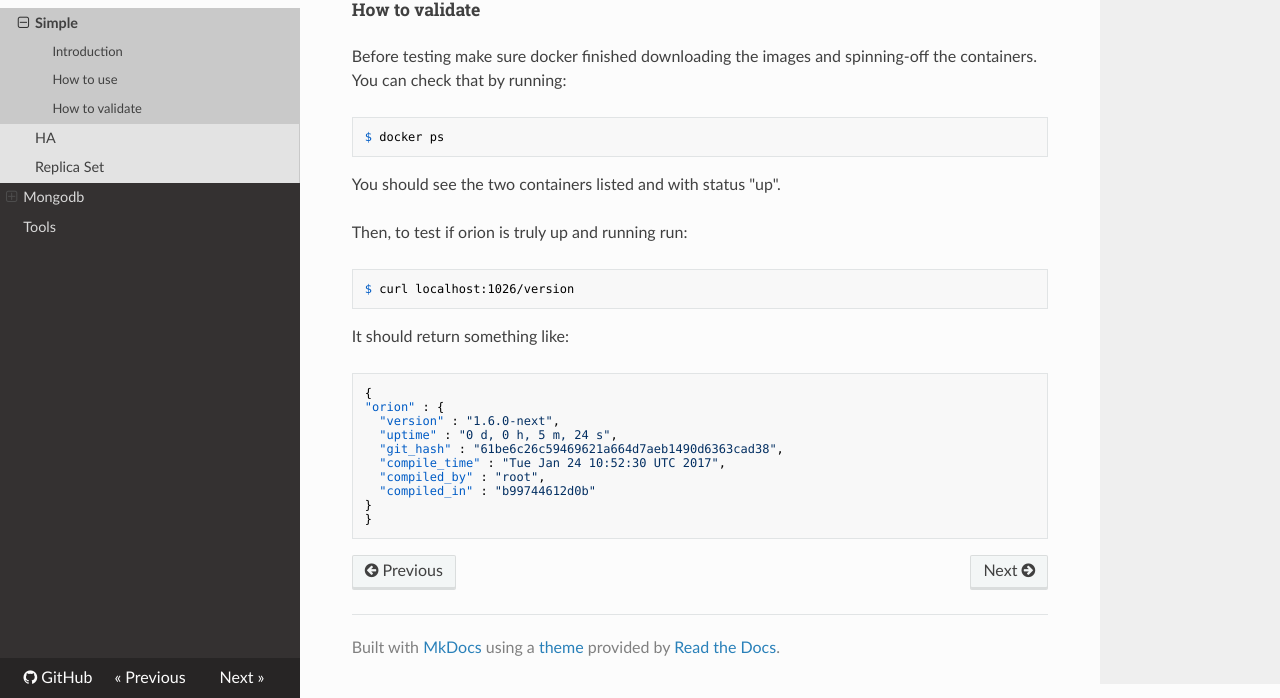
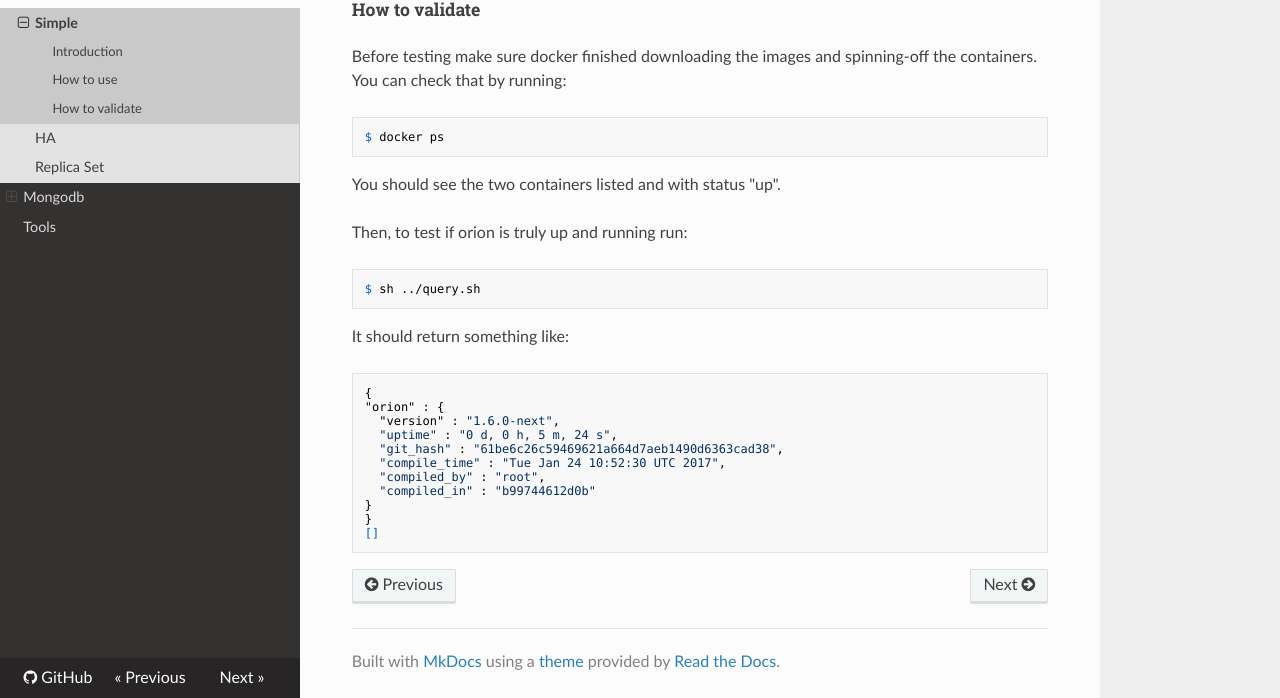
Before and after one commit to smartsdk/smartsdk-recipes, an MkDocs documentation site: the page built from recipes/context-broker/simple/readme.md, in a window 1280 px wide and 900 px high, scrolled down 722 px, cut to the strip 202-900 px from the top of the window. Built offline with MkDocs 1.6.1, drawn with Linux system fonts in a browser that asks for light colours; nearby versions of some CDN libraries; comment, search, counter and statistics services are not loaded; old or Windows-style settings are respelled for this version of MkDocs.

Commit message:
Update insert.sh and query.sh to use params

```diff
--- a/recipes/context-broker/simple/readme.md
+++ b/recipes/context-broker/simple/readme.md
@@ -72,7 +72,7 @@ You should see the two containers listed and with status "up".
 
 Then, to test if orion is truly up and running run:
 
-    $ curl localhost:1026/version
+    $ sh ../query.sh
 
 It should return something like:
 
@@ -86,3 +86,4 @@ It should return something like:
       "compiled_in" : "b99744612d0b"
     }
     }
+    []
```
Also changed, not shown: 2 other files.
